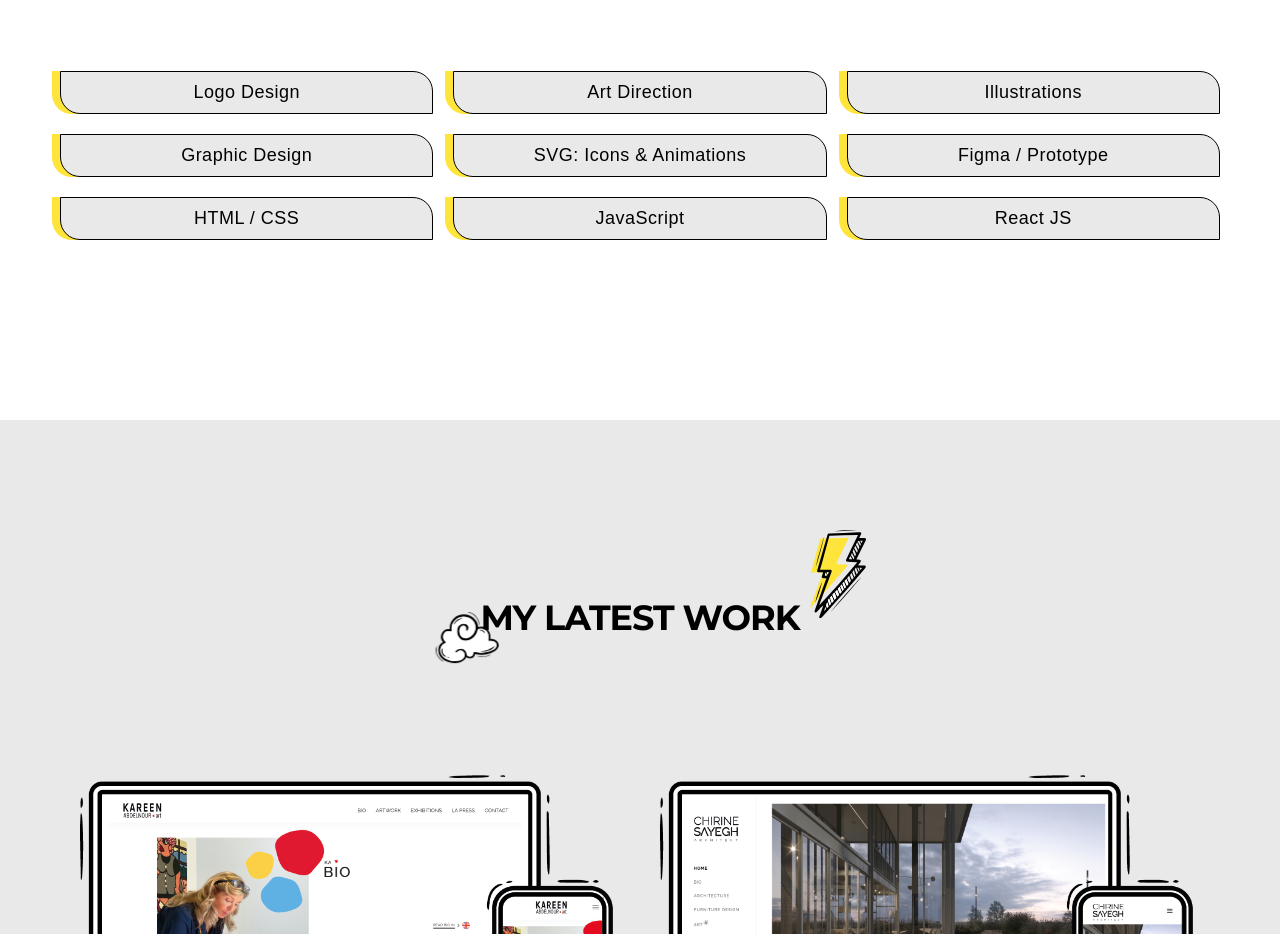
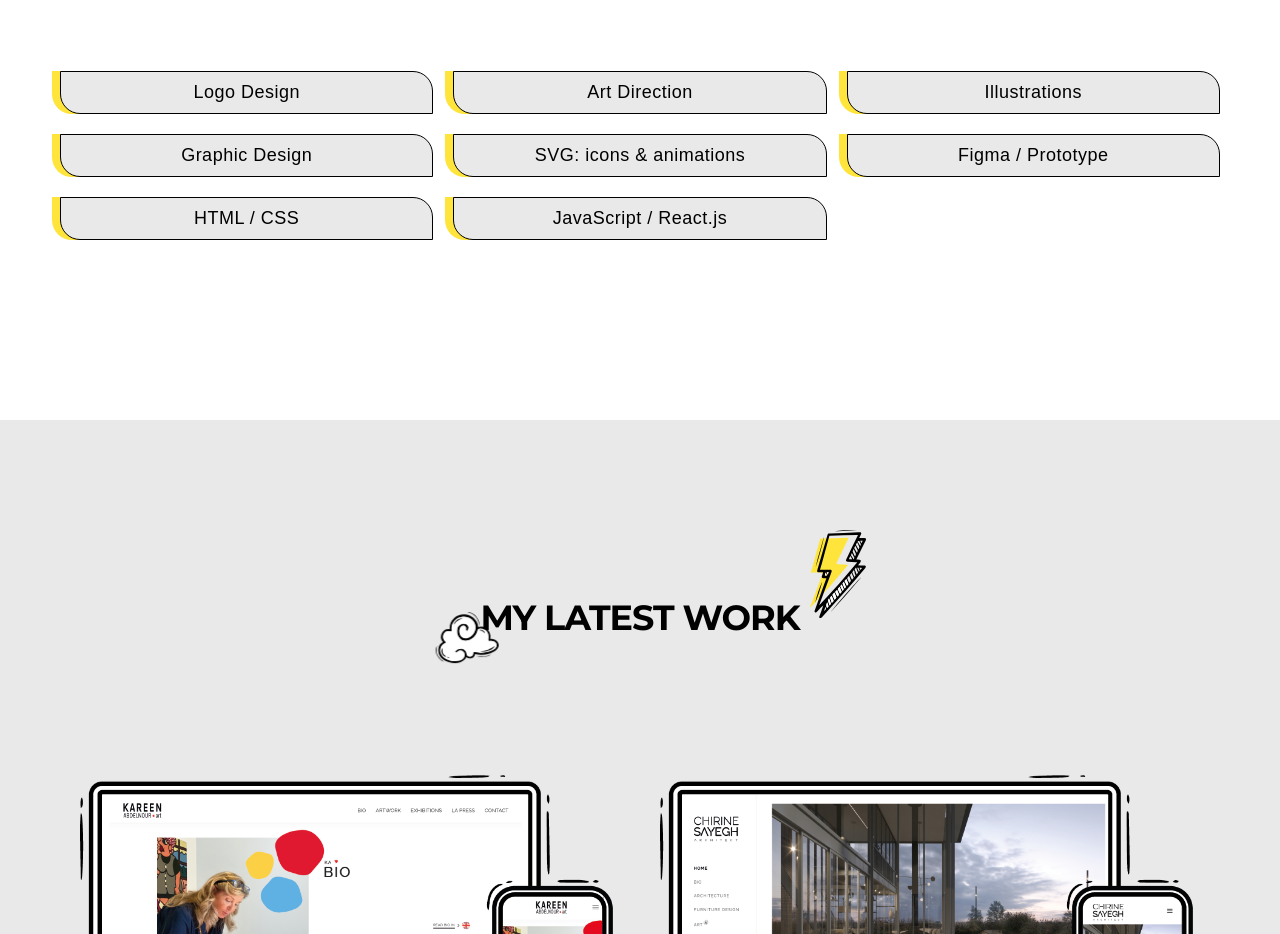
Before and after one commit to Sand-a/sandrine-anid-website, a React (Create React App) app: page / in a window 1280 px wide. Shown: the part 2180-3114 px from the top of the page. Built offline with nearby package versions, Linux system fonts and the light colour scheme.

Commit message:
phone adjustement

```diff
--- a/src/components/HeroSection/HeroSection.css
+++ b/src/components/HeroSection/HeroSection.css
@@ -42,7 +42,6 @@
 /* designer section */
 .designer-box {
   align-self: start;
-
   grid-column: 1 / 6;
   grid-row: 3 / 4;
 }
@@ -200,19 +199,29 @@
     width: 30rem;
   }
 }
-@media screen and (max-width: 570px) {
+@media screen and (max-width: 550px) {
   .design-dev-title {
     width: 105%;
     padding-left: 1rem;
   }
+
   .text-intro {
+    margin: 0 5%;
     margin-bottom: 2rem;
-    width: 100%;
+    width: 110%;
   }
   .image-box img {
     margin-left: -10%;
+  }
+  .btn-box {
+    margin: 0 5%;
   }
   .btn-box a {
     width: 25rem;
   }
 }
+@media screen and (max-width: 375px) {
+  .image-box img {
+    margin-left: -25%;
+  }
+}
--- a/src/components/Navbar/Navbar.css
+++ b/src/components/Navbar/Navbar.css
@@ -105,9 +105,10 @@
     top: 9rem;
     left: 100%;
     right: 1rem;
+
     background-color: var(--yellow);
     border-radius: 1rem;
-    transition: 850ms;
+    transition: 350ms;
   }
   .nav-list {
     display: flex;
@@ -129,9 +130,11 @@
   }
 }
 @media screen and (max-width: 570px) {
+  .nav-menu {
+    bottom: 1rem;
+  }
   .nav-menu.active {
     left: 1rem;
-    bottom: 10rem;
   }
   .navbar {
     padding: 0 2rem;
--- a/src/components/data/skillsData.js
+++ b/src/components/data/skillsData.js
@@ -3,9 +3,8 @@ export const skillsData = [
   "Art Direction",
   "Illustrations",
   "Graphic Design",
-  "SVG: Icons & Animations",
+  "SVG: icons & animations",
   "Figma / Prototype",
   "HTML / CSS",
-  "JavaScript",
-  "React JS",
+  "JavaScript / React.js",
 ];
```
